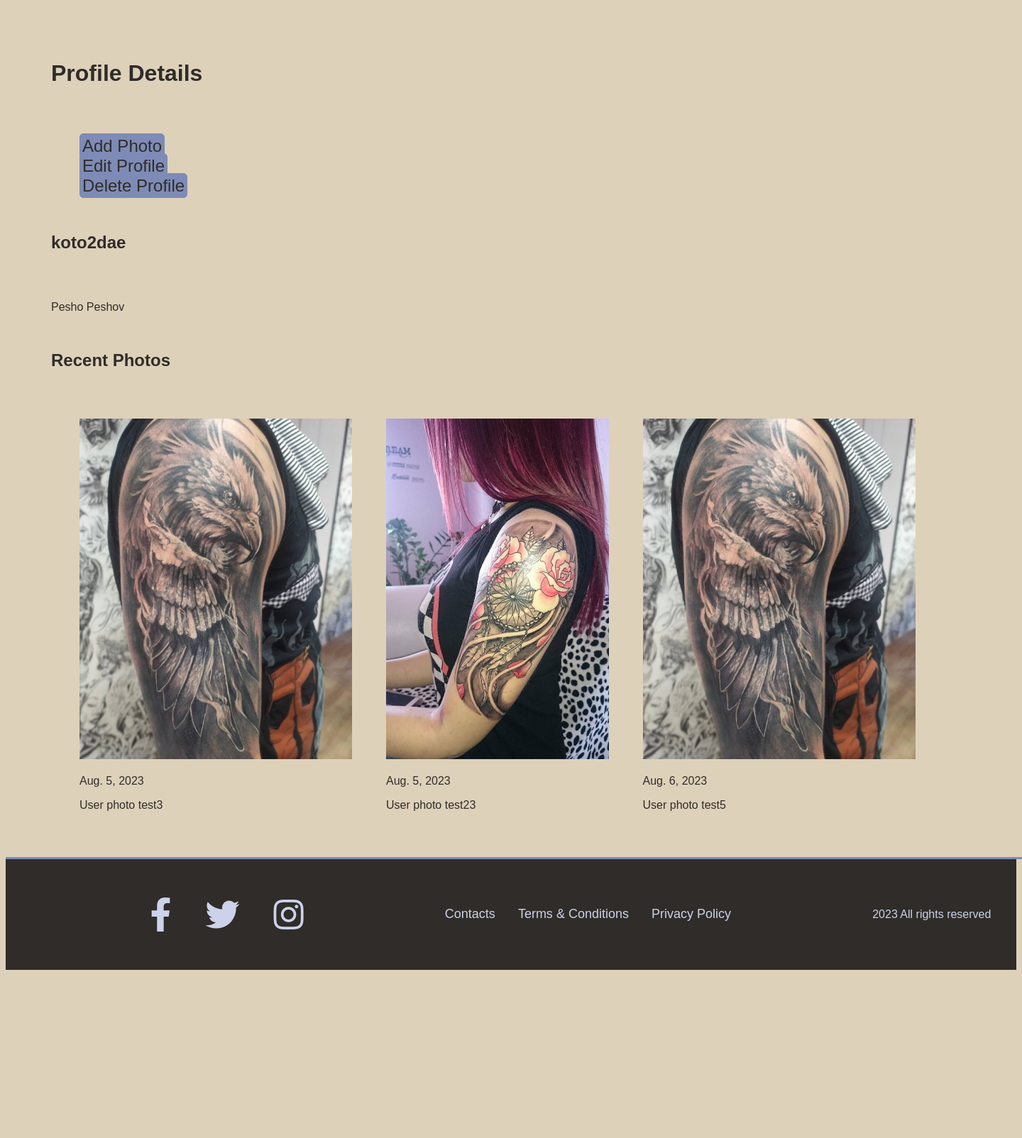
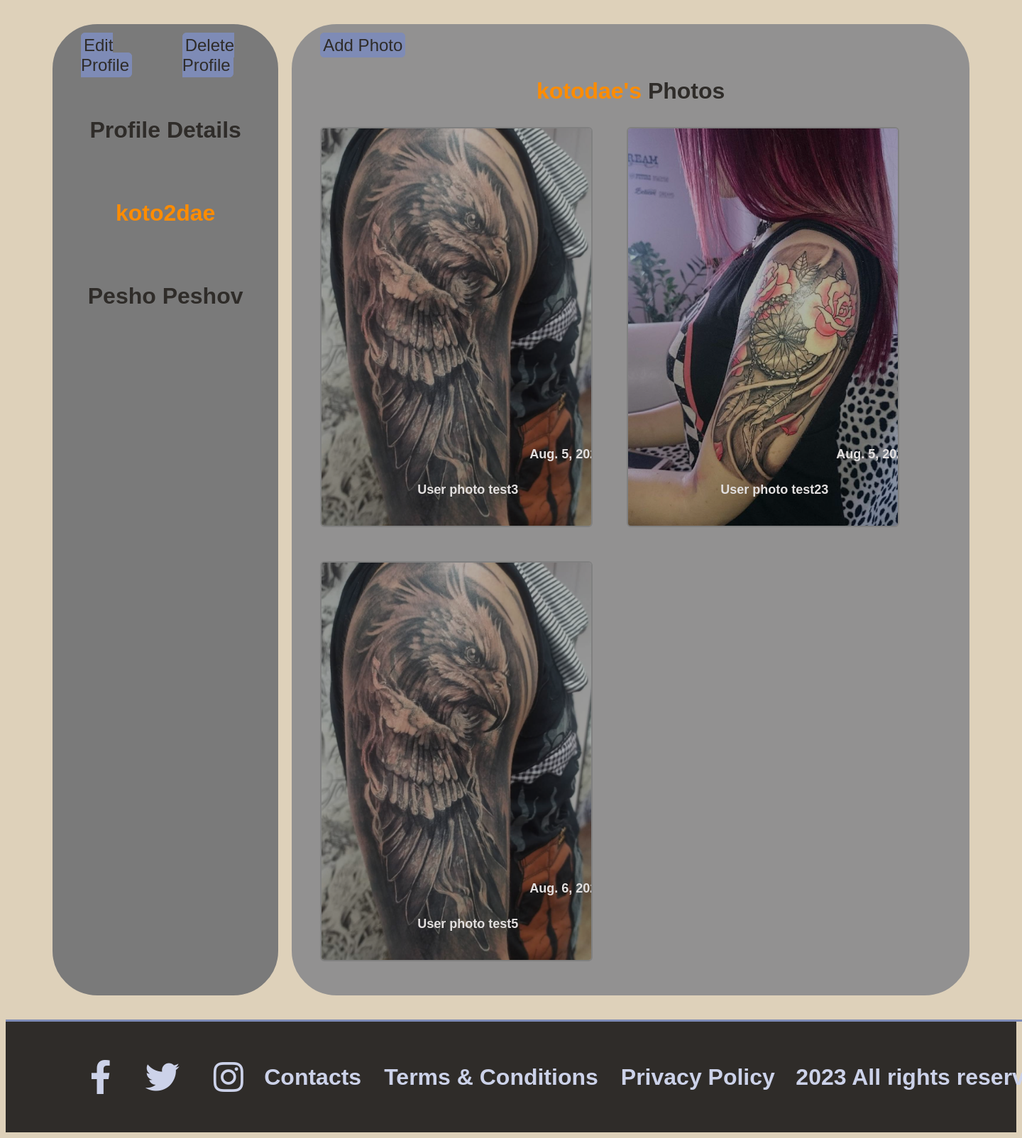
Before and after one commit to StanVas/SoftUni-Final-Project, a Django app: page /accounts/profile/6/ in a window 1440 px wide; the page is wider, and only the part inside the window is pictured. Shown: the part 173-1777 px from the top of that part at 71% size. Before the commit the page ends 1540 px from the top of that part, so only its background shows below. Run offline with Django 4.2, Linux system fonts and the light colour scheme; a user stored in the database is signed in; data comes from the database, SQL or seed files in the repository; parts of the project's set-up code (start-up, migrations or seed data) failed here and were passed over; some libraries are stand-ins or nearby versions.

Commit message:
Front End - CSS

```diff
--- a/tattoo_web/static_files/css/art-photo-card.css
+++ b/tattoo_web/static_files/css/art-photo-card.css
@@ -1,12 +1,13 @@
-/* Articles */
+/* Artist Photo */
 .art-photos {
     display: flex;
     gap: 48px;
     align-items: center;
+    flex-wrap: wrap;
 }
 
 .art-photo {
-    width: 400px;
+    width: 380px;
     height: 560px;
     border-radius: 6px;
     overflow: hidden;
@@ -44,7 +45,8 @@
     margin-bottom: 24px;
     color: #e2dfdf;
     text-align: center;
-    font-weight: 800;
+    font-weight: 700;
+    font-size: 18px;
 }
 
 .art-photo .date {
--- a/tattoo_web/static_files/css/article-card.css
+++ b/tattoo_web/static_files/css/article-card.css
@@ -1,12 +1,13 @@
 /* Articles */
 .articles {
     display: flex;
+    flex-wrap: wrap;
     gap: 48px;
     align-items: center;
 }
 
 .article-container {
-    width: 400px;
+    width: 380px;
     height: 560px;
     aspect-ratio: 1/1.5;
     border-radius: 6px;
--- a/tattoo_web/static_files/css/base.css
+++ b/tattoo_web/static_files/css/base.css
@@ -114,29 +114,9 @@ main * {
     gap: 48px;
 }
 
-/*.article {*/
-/*    display: flex;*/
-/*    flex-direction: column;*/
-/*    align-items: center;*/
-/*}*/
-
-/*.article:hover {*/
-/*    !*TODO:*!*/
-/*}*/
-
-/*.articles img {*/
-/*    max-width: 400px;*/
-/*    max-height: 320px;*/
-/*}*/
-
-/*.art-photo img {*/
-/*    max-width: 600px;*/
-/*    max-height: 480px;*/
-/*}*/
-
-.user-photo img {
-    max-width: 600px;
-    max-height: 480px;
+.special-btn {
+    display: flex;
+    gap: 32px;
 }
 
 .special-btn a {
@@ -149,6 +129,7 @@ main * {
 .special-btn a:hover {
     background-color: hsl(33.33deg 6.24% 17.19%);
     color: hsl(38.33deg 35.29% 80%);
+    border: 4px solid hsl(33.33deg 6.24% 17.19%);
     border-radius: 6px;
 }
 
--- /dev/null
+++ b/tattoo_web/static_files/css/profile.css
@@ -0,0 +1,38 @@
+.profile-container {
+    display: flex;
+    gap: 15px;
+}
+
+.profile-container .color {
+    color: darkorange;
+}
+
+.profile-container h1, p {
+    justify-content: center;
+    text-align: center;
+    font-size: 32px;
+    font-weight: 600;
+}
+
+.profile-details {
+    background-color: #7a7a7a;
+    width: 25%;
+    border: 2px solid hsl(38.33deg 35.29% 80%);
+    border-radius: 65px;
+}
+
+.profile-details .full-name {
+    padding-top: 48px;
+}
+
+.profile-gallery {
+    padding-bottom: 32px;
+    background-color: #929191;
+    width: 75%;
+    border: 2px solid hsl(38.33deg 35.29% 80%);
+    border-radius: 65px;
+}
+
+.user-photos .description {
+    font-size: 18px;
+}
--- a/tattoo_web/static_files/css/styles.css
+++ b/tattoo_web/static_files/css/styles.css
@@ -2,3 +2,5 @@
 @import 'components.css';
 @import 'article-card.css';
 @import 'art-photo-card.css';
+@import 'user-photo-card.css';
+@import 'profile.css';
--- /dev/null
+++ b/tattoo_web/static_files/css/user-photo-card.css
@@ -0,0 +1,111 @@
+/* User Photo */
+.user-photos {
+    display: flex;
+    gap: 48px;
+    align-items: center;
+    flex-wrap: wrap;
+}
+
+.user-photo {
+    width: 380px;
+    height: 560px;
+    border-radius: 6px;
+    overflow: hidden;
+    position: relative;
+    border: 2px solid gray;
+}
+
+.user-photo::before {
+    content: "";
+    width: 100%;
+    height: 100%;
+    position: absolute;
+    top: 0;
+    left: 0;
+    background-color: black;
+    opacity: 0.3;
+    z-index: 1;
+    transition: opacity 300ms ease-in-out;
+}
+
+.user-photo a img {
+    width: 100%;
+    height: 100%;
+    object-fit: cover;
+    transition: transform 300ms ease-in-out;
+}
+
+.user-photo .username {
+    position: absolute;
+    left: 0;
+    bottom: 0;
+    width: 100%;
+    padding: 12px;
+    z-index: 2;
+    margin-bottom: 72px;
+    color: darkorange;
+    text-align: left;
+    font-weight: 700;
+}
+
+.user-photo .meta-info .username {
+    color: darkorange;
+}
+
+.user-photo .date {
+    position: absolute;
+    left: 0;
+    bottom: 0;
+    width: 100%;
+    padding: 18px;
+    z-index: 2;
+    margin-bottom: 72px;
+    color: #e2dfdf;
+    text-align: right;
+    font-size: 18px;
+    font-weight: 800;
+}
+
+.user-photo .description {
+    position: absolute;
+    left: 0;
+    bottom: 0;
+    width: 100%;
+    padding: 16px;
+    z-index: 2;
+    margin-bottom: 24px;
+    color: #e2dfdf;
+    text-align: center;
+    font-weight: 700;
+    font-size: 18px;
+}
+
+.user-photo:hover img {
+    transform: scale(1.3);
+}
+
+.user-photo:hover::before {
+    opacity: 0.0;
+}
+
+
+
+/* TODO: fix this after fixing the profile pic*/
+/*.meta-info {*/
+/*  display: grid;*/
+/*  grid-template-columns: 20px 2fr 3fr;*/
+/*  gap: 6px;*/
+/*}*/
+
+/*.meta-info .user-icon {*/
+/*  width: 100%;*/
+/*  aspect-ratio: 1/1;*/
+/*  border-radius: 100%;*/
+/*  overflow: hidden;*/
+/*}*/
+
+/*.meta-info .user-icon img {*/
+/*  width: 100%;*/
+/*  height: 100%;*/
+/*  object-fit: cover;*/
+/*}*/
--- a/tattoo_web/templates/accounts/profile-details-page.html
+++ b/tattoo_web/templates/accounts/profile-details-page.html
@@ -1,14 +1,10 @@
 {% extends 'base/base.html' %}
 {% load static %}
 {% block page_content %}
-    <h1>Profile Details</h1>
-
-    <div>
+    <section class="profile-container">
+        <div class="profile-details">
             {% if user.is_authenticated and user.pk == profile.pk or user.is_staff %}
                 <ul class="special-btn">
-                <li>
-                    <a href="{% url 'add user photo' pk=object.pk %}">Add Photo</a>
-                </li>
                     <li>
                         <a href="{% url 'edit user' pk=object.pk %}">Edit Profile</a>
                     </li>
@@ -18,31 +14,43 @@
                 </ul>
             {% endif %}
 
-        <h2>{{ profile.username }}</h2>
+            <h1>Profile Details</h1>
+
+            <p><span class="color">{{ profile.username }}</span></p>
 
             {% if profile.full_name %}
-            <p>{{ profile.full_name }}</p>
+                <p class="full-name">{{ profile.full_name }}</p>
             {% endif %}
+        </div>
 
+        <div class="profile-gallery">
+            {% if user.is_authenticated and user.pk == profile.pk or user.is_staff %}
+                <ul class="special-btn">
+                    <li>
+                        <a href="{% url 'add user photo' pk=object.pk %}">Add Photo</a>
+                    </li>
+                </ul>
+            {% endif %}
             {% if not profile.userphoto_set.all %}
-            No Photos
+                <h1>No Photos</h1>
             {% else %}
-            <h2>Recent Photos</h2>
+                <p><span class="color">{{ user.username }}'s</span> Photos</p>
                 <ul class="user-photos">
                     {% for photo in profile.userphoto_set.all %}
                         <li class="user-photo">
                             <a href="{% url 'details user photo' pk=photo.pk %}">
                                 <img src="{{ photo.photo.url }}" alt="{{ photo.description }}">
-                    </a>
-                    <p>
+                                <p class="date">
                                     {{ photo.date_of_publication }}
                                 </p>
-                    <p>
+                                <p class="description">
                                     {{ photo.description }}
                                 </p>
+                            </a>
                         </li>
                     {% endfor %}
+                </ul>
             {% endif %}
-        </ul>
         </div>
+    </section>
 {% endblock %}
```
Also changed, not shown: tattoo_web/templates/articles/articles-page.html (+16 -3 lines), tattoo_web/templates/photos/photo_gallery.html (+9 -10 lines), tattoo_web/templates/photos/user_photo_gallery.html (+35 -11 lines), tattoo_web/media/images/118467654_934763817011249_2268813802425873344_n_LXUsMzy.jpg (added), tattoo_web/media/images/147792280_1052641275223502_6476341038213627409_n_RLUkvsZ.jpg (added), tattoo_web/media/images/246586172_1214167109070917_2898446755130274298_n_KlgLHWJ.jpg (added), tattoo_web/media/images/246586172_1214167109070917_2898446755130274298_n_ikFdR5P.jpg (added), tattoo_web/media/images/36614422_396051854215784_41203442336661504_n_PtBCM7s.jpg (added), tattoo_web/media/images/image-for-tattoo-website-homepage-805751933_NbZlPKL.png (added), tattoo_web/media/images/img_to_upl.png (added), tattoo_web/media/images/logo.jpg (added), tattoo_web/media/images/use-this-color-as-a-background-color---ded1ba-841432552.png (added). Lines whose indentation alone changed are shown as unchanged.
